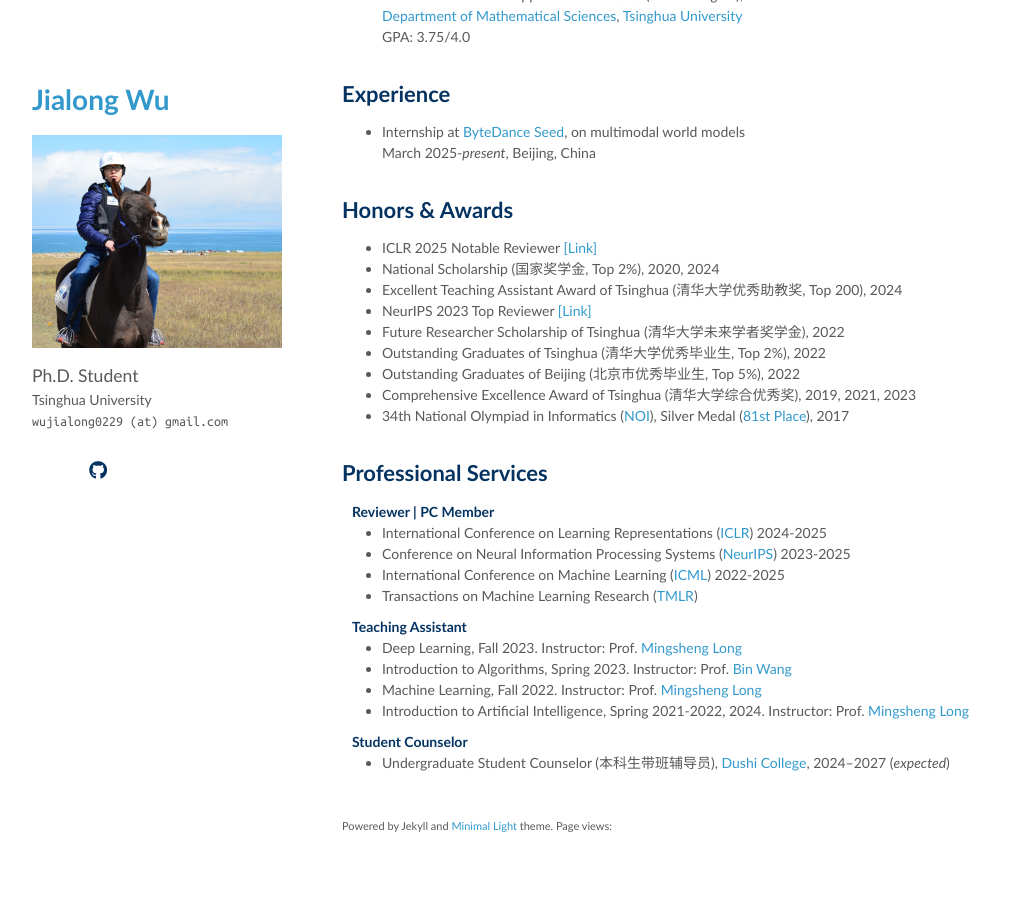
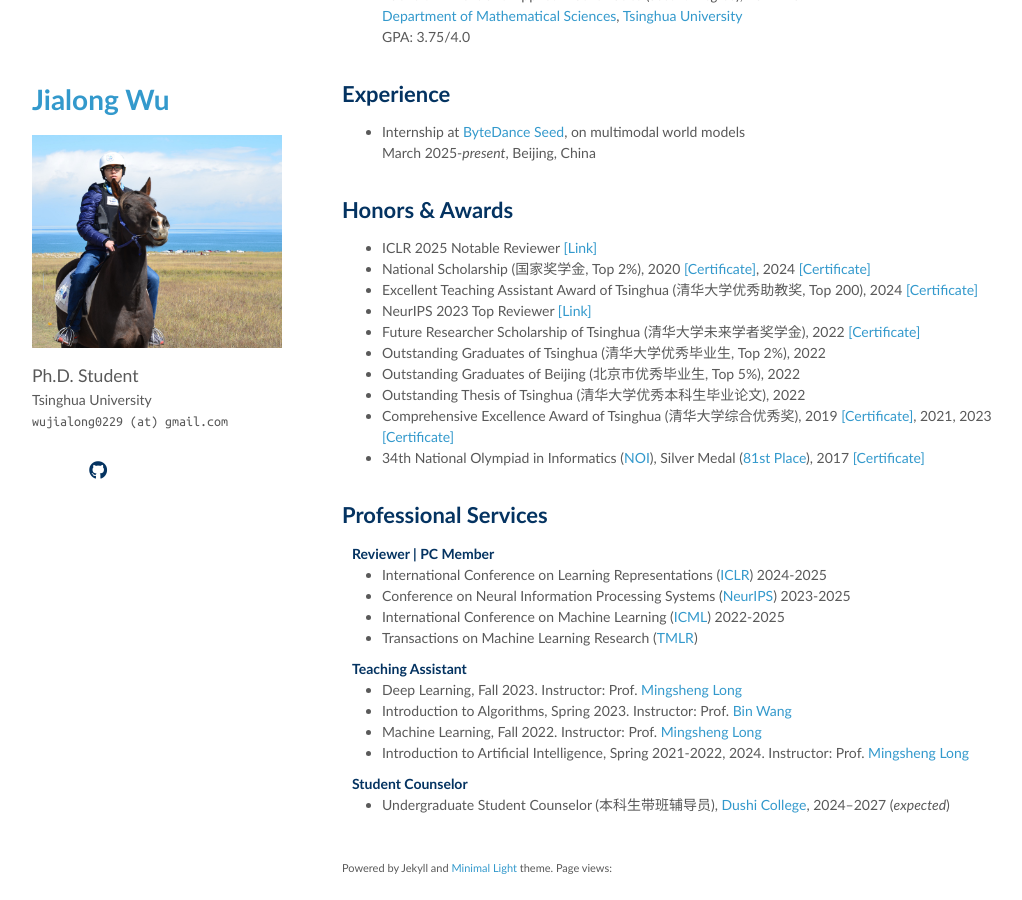
Before and after one commit to Manchery/manchery.github.io, a Jekyll site: the page built from index.md, in a window 1280 px wide and 900 px high, scrolled down 3088 px. Shown: the whole window, without its empty margins (128-1150 px from the left). Built offline with Jekyll 4.4.1, drawn with Linux system fonts in a browser that asks for light colours; nearby versions of some CDN libraries; comment, search, counter and statistics services are not loaded; a style sheet for code colours, icons or effects is not loaded.

Commit message:
update certificate

```diff
--- a/_includes/awards.md
+++ b/_includes/awards.md
@@ -1,13 +1,14 @@
 ## Honors & Awards
 
 - ICLR 2025 Notable Reviewer [[Link]](https://iclr.cc/Conferences/2025/Reviewers)
-- National Scholarship (国家奖学金, Top 2%), 2020, 2024
-- Excellent Teaching Assistant Award of Tsinghua (清华大学优秀助教奖, Top 200), 2024
+- National Scholarship (国家奖学金, Top 2%), 2020 [[Certificate]](assets/award/National_Scholarship_Undergraduate_2020.pdf), 2024 [[Certificate]](assets/award/National_Scholarship_Graduate_2024.pdf)
+- Excellent Teaching Assistant Award of Tsinghua (清华大学优秀助教奖, Top 200), 2024 [[Certificate]](assets/award/Tsinghua_Excellent_Teaching_Assistant_Award_2024.pdf)
 - NeurIPS 2023 Top Reviewer [[Link]](https://neurips.cc/Conferences/2023/ProgramCommittee#top-reivewers)
-- Future Researcher Scholarship of Tsinghua (清华大学未来学者奖学金), 2022
+- Future Researcher Scholarship of Tsinghua (清华大学未来学者奖学金), 2022 [[Certificate]](assets/award/Tsinghua_Future_Researcher_Scholarship_2022.pdf)
 - Outstanding Graduates of Tsinghua (清华大学优秀毕业生, Top 2%), 2022
 - Outstanding Graduates of Beijing (北京市优秀毕业生, Top 5%), 2022
-- Comprehensive Excellence Award of Tsinghua (清华大学综合优秀奖), 2019, 2021, 2023
-- 34th National Olympiad in Informatics ([NOI](https://www.noi.cn/)), Silver Medal ([81st Place](https://www.noi.cn/ccf/file/do?fid=8Y7EFHHQ&attach=n)), 2017
+- Outstanding Thesis of Tsinghua (清华大学优秀本科生毕业论文), 2022
+- Comprehensive Excellence Award of Tsinghua (清华大学综合优秀奖), 2019 [[Certificate]](assets/award/Tsinghua_Comprehensive_Excellence_Award_2019.pdf), 2021, 2023 [[Certificate]](assets/award/Tsinghua_Comprehensive_Excellence_Award_2023.pdf)
+- 34th National Olympiad in Informatics ([NOI](https://www.noi.cn/)), Silver Medal ([81st Place](https://www.noi.cn/ccf/file/do?fid=8Y7EFHHQ&attach=n)), 2017 [[Certificate]](assets/award/NOI2017.jpg)
 
 {% include_relative _includes/services.md %}
```
Also changed, not shown: assets/award/NOI2017.jpg (added), 6 other files.
